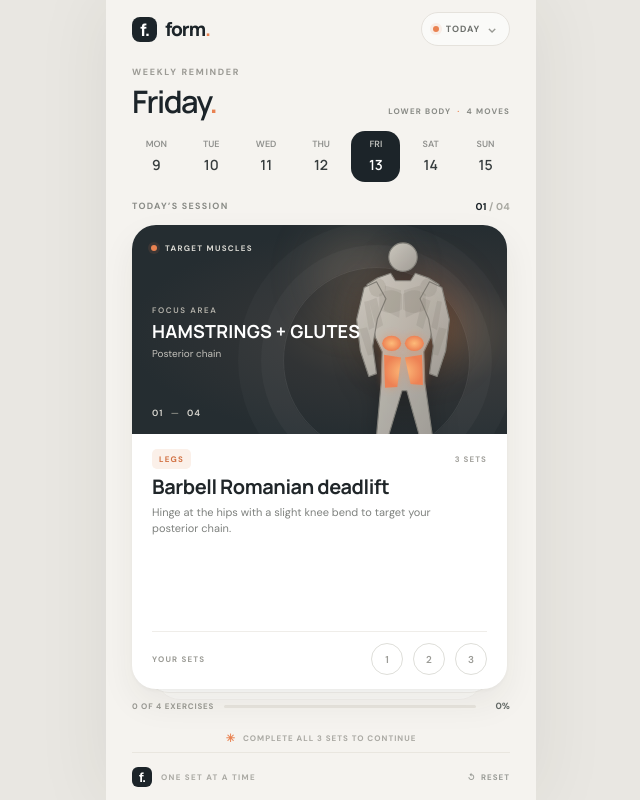
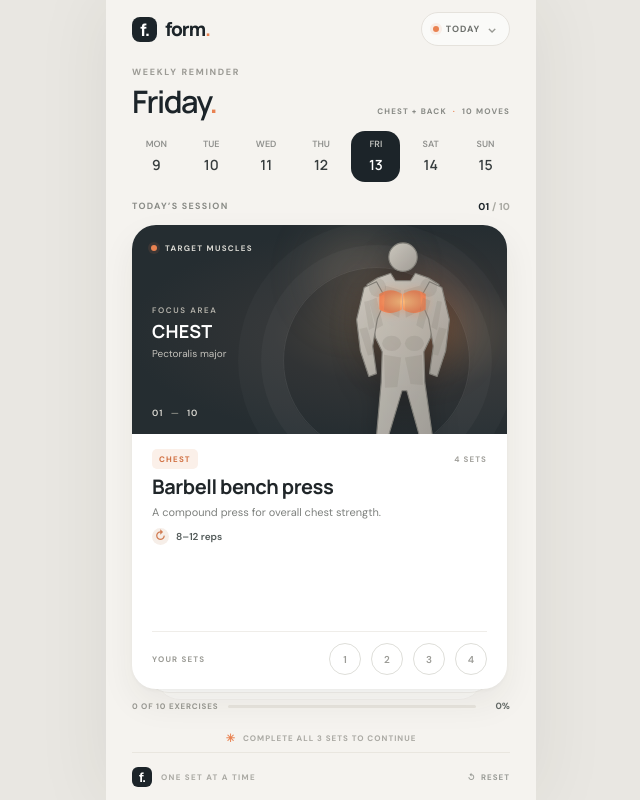
Before and after one commit to EmmanualJanuarie/GYM-STUFF, a plain HTML site: page index.html in a window 1280 px wide. Both pictures are taken after a click on the button "Reset today's progress". Shown: the whole page, without its empty margins (319-959 px from the left). Drawn offline with Linux system fonts and the light colour scheme.

Commit message:
new updates

```diff
--- a/app.js
+++ b/app.js
@@ -1,39 +1,45 @@
-const upperBody = [
-  { category: 'CHEST', target: 'CHEST', anatomy: 'Pectoralis major', name: 'Dumbbell chest press', description: 'Main compound move for overall pec mass.', weight: '17.5 kg › 22.5 kg › 20 kg', muscle: 'chest' },
-  { category: 'CHEST', target: 'CHEST', anatomy: 'Pectoralis major', name: 'Dumbbell chest flies', description: 'Isolation move to stretch and target the pecs.', weight: '10 kg dumbbells', muscle: 'chest' },
-  { category: 'CHEST', target: 'CHEST + LATS', anatomy: 'Pectorals · latissimus dorsi', name: 'Dumbbell pullovers', description: 'A finishing stretch that works both chest and lats.', weight: '7.5 kg dumbbells', muscle: 'chest back' },
-  { category: 'CHEST', target: 'CHEST + TRICEPS', anatomy: 'Pectorals · triceps', name: 'Narrow-grip dumbbell press', description: 'A high-rep finisher with a close hand position.', weight: '7.5 kg dumbbells', muscle: 'chest triceps' },
-  { category: 'BACK', target: 'MID BACK', anatomy: 'Rhomboids · latissimus dorsi', name: 'Overhand bent-over row', description: 'Keep your torso more horizontal; pull the bar to your lower belly.', muscle: 'back' },
-  { category: 'BACK', target: 'LOWER LATS', anatomy: 'Latissimus dorsi · biceps', name: 'Underhand bent-over row', description: 'Keep your torso more upright and pull toward your upper belly.', muscle: 'back biceps' },
-  { category: 'BACK', target: 'UPPER BACK', anatomy: 'Trapezius · rhomboids', name: 'Pendlay row', description: 'Start each rep from the floor with your torso parallel to it.', muscle: 'back' },
-  { category: 'BACK', target: 'POSTERIOR CHAIN', anatomy: 'Hamstrings · glutes · lower back', name: 'Romanian deadlift', description: 'Hinge at the hips with a slight knee bend; slide the bar down your thighs.', muscle: 'legs glutes' },
-  { category: 'SHOULDERS', target: 'FRONT DELTS', anatomy: 'Anterior deltoid', name: 'Seated dumbbell shoulder press', description: 'Press from shoulder height overhead, with support from your side delts.', muscle: 'shoulders' },
-  { category: 'SHOULDERS', target: 'SIDE DELTS', anatomy: 'Medial deltoid', name: 'Seated dumbbell lateral raise', description: 'Lift out to the sides until your dumbbells reach shoulder level.', muscle: 'shoulders' },
-  { category: 'SHOULDERS', target: 'FRONT DELTS', anatomy: 'Anterior deltoid', name: 'Seated dumbbell front raise', description: 'Raise your dumbbells straight in front of you to shoulder height.', muscle: 'shoulders' },
-  { category: 'SHOULDERS', target: 'REAR DELTS', anatomy: 'Posterior deltoid', name: 'Seated dumbbell bent-over reverse fly', description: 'Hinge forward and fly your dumbbells out to the sides.', muscle: 'shoulders' },
-  { category: 'BICEPS', target: 'BICEPS', anatomy: 'Biceps · short head', name: 'Lateral bicep curl with supination', description: 'Curl with palms facing in, rotating them outward at the top.', muscle: 'biceps' },
-  { category: 'BICEPS', target: 'BICEPS', anatomy: 'Biceps · long head', name: 'Single-arm drag curl', description: 'Lean slightly and drag the dumbbell up along your torso.', muscle: 'biceps' },
-  { category: 'BICEPS', target: 'BICEPS + FOREARMS', anatomy: 'Brachialis · brachioradialis', name: 'Cross-body hammer curl', description: 'Curl across your torso toward the opposite shoulder, keeping a neutral grip.', muscle: 'biceps forearms' },
-  { category: 'TRICEPS', target: 'TRICEPS', anatomy: 'Triceps · lateral head', name: 'Bent-over dumbbell tricep kickbacks', description: 'Hinge at the hips and extend the dumbbell straight back.', muscle: 'triceps' },
-  { category: 'TRICEPS', target: 'TRICEPS', anatomy: 'Triceps · long head', name: 'Single-arm overhead dumbbell tricep extension', description: 'Hold one dumbbell overhead and lower it behind your head.', muscle: 'triceps' },
-  { category: 'TRICEPS', target: 'TRICEPS', anatomy: 'Triceps · long head', name: 'Two-handed overhead dumbbell tricep extension', description: 'Use both hands on one dumbbell for a stable overhead extension.', muscle: 'triceps' },
-  { category: 'TRICEPS', target: 'TRICEPS + CHEST', anatomy: 'Triceps · pectorals', name: 'Close-grip dumbbell press/extension', description: 'A narrow-grip press from your chest that emphasizes the triceps.', muscle: 'triceps chest' },
-  { category: 'FOREARMS', target: 'INNER FOREARMS', anatomy: 'Wrist flexors', name: 'Dumbbell wrist curls', description: 'Use a palms-up, supinated grip to work the inner forearms.', muscle: 'forearms' },
-  { category: 'FOREARMS', target: 'OUTER FOREARMS', anatomy: 'Wrist extensors', name: 'Dumbbell wrist extensions', description: 'Use a palms-down, pronated grip to work the outer forearms.', muscle: 'forearms' },
-  { category: 'FOREARMS', target: 'FOREARMS', anatomy: 'Brachioradialis', name: 'Concentration hammer curls', description: 'Use a neutral hammer grip to emphasize the muscle along the top of the forearm.', muscle: 'forearms' },
-  { category: 'FOREARMS', target: 'FOREARMS', anatomy: 'Radial wrist muscles', name: 'Dumbbell radial deviation', description: 'Hold one end of the dumbbell with both hands and move your wrist toward your thumb.', muscle: 'forearms' },
-  { category: 'FOREARMS', target: 'FOREARMS', anatomy: 'Ulnar wrist muscles', name: 'Dumbbell ulnar deviation', description: 'Hold the dumbbell closer to your thumb and move your wrist toward your pinky.', muscle: 'forearms' },
+const chestBack = [
+  { category: 'CHEST', target: 'CHEST', anatomy: 'Pectoralis major', name: 'Barbell bench press', sets: 4, reps: '8–12', description: 'A compound press for overall chest strength.', muscle: 'chest' },
+  { category: 'CHEST', target: 'UPPER CHEST', anatomy: 'Clavicular pectorals', name: 'Incline barbell bench press', sets: 4, reps: '8–12', description: 'Press on an incline to emphasize the upper chest.', muscle: 'chest' },
+  { category: 'CHEST', target: 'CHEST + TRICEPS', anatomy: 'Pectorals · triceps', name: 'Close-grip barbell press', sets: 3, reps: '10–12', description: 'Use a close hand position to bring the triceps into the press.', muscle: 'chest triceps' },
+  { category: 'CHEST', target: 'CHEST', anatomy: 'Pectoralis major', name: 'Dumbbell chest fly', sets: 4, reps: '10–15', description: 'Open your arms in a controlled arc to stretch and work the chest.', muscle: 'chest' },
+  { category: 'CHEST', target: 'CHEST + LATS', anatomy: 'Pectorals · latissimus dorsi', name: 'Dumbbell pullover', sets: 3, reps: '10–12', description: 'Lower the dumbbell behind your head for a chest and lat stretch.', muscle: 'chest back' },
+  { category: 'BACK', target: 'MID BACK', anatomy: 'Rhomboids · latissimus dorsi', name: 'Overhand barbell bent-over row', sets: 4, reps: '8–12', description: 'Keep your torso hinged and pull the bar toward your lower belly.', muscle: 'back' },
+  { category: 'BACK', target: 'LOWER LATS', anatomy: 'Latissimus dorsi · biceps', name: 'Underhand barbell bent-over row', sets: 4, reps: '8–12', description: 'Use an underhand grip and pull the bar toward your upper belly.', muscle: 'back biceps' },
+  { category: 'BACK', target: 'UPPER BACK', anatomy: 'Trapezius · rhomboids', name: 'Pendlay row', sets: 3, reps: '6–10', description: 'Start each strict rep from the floor with your torso parallel to it.', muscle: 'back' },
+  { category: 'BACK', target: 'POSTERIOR CHAIN', anatomy: 'Hamstrings · glutes · lower back', name: 'Barbell Romanian deadlift', sets: 4, reps: '8–12', description: 'Hinge at the hips with a slight knee bend; keep the bar close to your legs.', muscle: 'legs glutes' },
+  { category: 'BACK', target: 'REAR DELTS + BACK', anatomy: 'Posterior deltoid · upper back', name: 'Dumbbell reverse fly', sets: 3, reps: '12–15', description: 'Hinge forward and raise the dumbbells out to your sides.', muscle: 'shoulders back' },
 ];
 
-const lowerBody = [
-  { category: 'LEGS', target: 'HAMSTRINGS + GLUTES', anatomy: 'Posterior chain', name: 'Barbell Romanian deadlift', description: 'Hinge at the hips with a slight knee bend to target your posterior chain.', muscle: 'legs glutes' },
-  { category: 'LEGS', target: 'QUADRICEPS', anatomy: 'Quadriceps', name: 'Dumbbell goblet squat', description: 'Hold one dumbbell close to your chest as you squat.', muscle: 'legs' },
-  { category: 'LEGS', target: 'INNER THIGHS', anatomy: 'Adductors · glutes', name: 'Dumbbell sumo squat', description: 'Take a wide stance, point your toes out, and hold the dumbbell between your legs.', muscle: 'legs glutes' },
-  { category: 'LEGS', target: 'QUADS + GLUTES', anatomy: 'Quadriceps · gluteus maximus', name: 'Barbell squat', description: 'Use a comfortable, deeper range of motion to emphasize your glutes.', muscle: 'legs glutes' },
+const arms = [
+  { category: 'BICEPS', target: 'BICEPS', anatomy: 'Biceps · short head', name: 'Supinating dumbbell curl', sets: 4, reps: '10–12', description: 'Rotate your palms outward as you curl toward your shoulders.', muscle: 'biceps' },
+  { category: 'BICEPS', target: 'BICEPS', anatomy: 'Biceps · long head', name: 'Single-arm drag curl', sets: 3, reps: '10–12', description: 'Drag the dumbbell upward along your torso without swinging.', muscle: 'biceps' },
+  { category: 'BICEPS', target: 'BICEPS + FOREARMS', anatomy: 'Brachialis · brachioradialis', name: 'Cross-body hammer curl', sets: 4, reps: '10–12', description: 'Curl across your body with a neutral, hammer-style grip.', muscle: 'biceps forearms' },
+  { category: 'BICEPS', target: 'FOREARMS', anatomy: 'Brachioradialis', name: 'Concentration hammer curl', sets: 3, reps: '10–12', description: 'Keep a neutral grip to emphasize the muscle along the top of your forearm.', muscle: 'forearms' },
+  { category: 'BICEPS', target: 'BICEPS', anatomy: 'Biceps brachii', name: 'Alternating dumbbell curl', sets: 3, reps: '10–12', description: 'Curl one dumbbell at a time while keeping your upper arm steady.', muscle: 'biceps' },
+  { category: 'TRICEPS', target: 'TRICEPS', anatomy: 'Triceps · long head', name: 'Single-arm overhead extension', sets: 4, reps: '10–12', description: 'Lower one dumbbell behind your head, then extend your arm overhead.', muscle: 'triceps' },
+  { category: 'TRICEPS', target: 'TRICEPS', anatomy: 'Triceps · long head', name: 'Two-handed overhead extension', sets: 4, reps: '10–12', description: 'Hold one dumbbell with both hands and extend overhead.', muscle: 'triceps' },
+  { category: 'TRICEPS', target: 'TRICEPS', anatomy: 'Triceps · lateral head', name: 'Dumbbell kickbacks', sets: 3, reps: '12–15', description: 'Hinge forward and extend the dumbbells straight behind you.', muscle: 'triceps' },
+  { category: 'TRICEPS', target: 'TRICEPS + CHEST', anatomy: 'Triceps · pectorals', name: 'Close-grip dumbbell press', sets: 4, reps: '8–12', description: 'Press the dumbbells from your chest with a close grip.', muscle: 'triceps chest' },
+  { category: 'TRICEPS', target: 'TRICEPS', anatomy: 'Triceps', name: 'Dumbbell skull crushers', sets: 3, reps: '10–12', description: 'Lower the dumbbells toward either side of your forehead, then extend.', muscle: 'triceps' },
+];
+
+const shouldersLegs = [
+  { category: 'SHOULDERS', target: 'FRONT DELTS', anatomy: 'Anterior deltoid', name: 'Standing barbell shoulder press', sets: 4, reps: '8–12', description: 'Press the bar overhead from shoulder height while standing tall.', muscle: 'shoulders' },
+  { category: 'SHOULDERS', target: 'SIDE DELTS', anatomy: 'Medial deltoid', name: 'Seated dumbbell lateral raise', sets: 4, reps: '12–15', description: 'Raise the dumbbells out to your sides to shoulder height.', muscle: 'shoulders' },
+  { category: 'SHOULDERS', target: 'FRONT DELTS', anatomy: 'Anterior deltoid', name: 'Standing dumbbell front raise', sets: 3, reps: '10–12', description: 'Raise the dumbbells straight in front of you to shoulder height.', muscle: 'shoulders' },
+  { category: 'SHOULDERS', target: 'REAR DELTS', anatomy: 'Posterior deltoid', name: 'Seated bent-over reverse fly', sets: 4, reps: '12–15', description: 'Hinge forward while seated and fly the dumbbells out to the sides.', muscle: 'shoulders' },
+  { category: 'SHOULDERS', target: 'SHOULDERS + UPPER BACK', anatomy: 'Deltoids · trapezius', name: 'Dumbbell upright row', sets: 3, reps: '10–12', description: 'Guide the dumbbells upward in front of your body with control.', muscle: 'shoulders back' },
+  { category: 'LEGS', target: 'QUADRICEPS + GLUTES', anatomy: 'Quadriceps · gluteus maximus', name: 'Barbell back squat', sets: 4, reps: '8–12', description: 'Brace your core and squat through a comfortable, controlled range.', muscle: 'legs glutes' },
+  { category: 'LEGS', target: 'HAMSTRINGS + GLUTES', anatomy: 'Posterior chain', name: 'Barbell Romanian deadlift', sets: 4, reps: '8–12', description: 'Hinge at the hips with a slight knee bend to work the posterior chain.', muscle: 'legs glutes' },
+  { category: 'LEGS', target: 'CALVES', anatomy: 'Gastrocnemius · soleus', name: 'Standing calf raises', sets: 4, reps: '12–20', description: 'Rise onto your toes, pause briefly, and lower with control.', muscle: 'legs' },
+  { category: 'LEGS', target: 'CALVES', anatomy: 'Soleus', name: 'Seated calf raises', sets: 3, reps: '12–20', description: 'Raise and lower your heels while seated to work the calves.', muscle: 'legs' },
+  { category: 'LEGS', target: 'INNER THIGHS + GLUTES', anatomy: 'Adductors · gluteus maximus', name: 'Barbell sumo squat', sets: 3, reps: '10–12', description: 'Take a wide stance with toes turned out and squat with control.', muscle: 'legs glutes' },
 ];
 
 const dayNames = ['Monday', 'Tuesday', 'Wednesday', 'Thursday', 'Friday', 'Saturday', 'Sunday'];
-const sessions = { 0: upperBody, 1: lowerBody, 3: upperBody, 4: lowerBody };
+const sessions = { 0: chestBack, 1: arms, 2: shouldersLegs, 4: chestBack, 5: arms, 6: shouldersLegs };
+const splitNames = { 0: 'CHEST + BACK', 1: 'BICEPS + TRICEPS', 2: 'SHOULDERS + LEGS', 4: 'CHEST + BACK', 5: 'BICEPS + TRICEPS', 6: 'SHOULDERS + LEGS' };
 const dayPicker = document.querySelector('#day-picker');
 const today = new Date();
 const dayOffset = (today.getDay() + 6) % 7;
@@ -45,26 +51,26 @@ let currentIndex = 0;
 let setState = [];
 let advanceTimer;
 
-const els = Object.fromEntries(['day-title','day-subtitle','today-label','week-label','panel-kicker','panel-count','deck-wrap','exercise-card','target-title','target-caption','art-index','exercise-category','exercise-name','exercise-description','weight-row','exercise-weight','set-controls','progress-label','progress-fill','progress-percent','swipe-hint','rest-card','complete-card','next-session','complete-stat-count','reset-button'].map(id => [id, document.getElementById(id)]));
+const els = Object.fromEntries(['day-title','day-subtitle','today-label','week-label','panel-kicker','panel-count','deck-wrap','exercise-card','target-title','target-caption','art-index','exercise-category','exercise-name','exercise-description','set-total','exercise-reps','weight-row','exercise-weight','set-controls','progress-label','progress-fill','progress-percent','swipe-hint','rest-card','complete-card','next-session','complete-stat-count','reset-button'].map(id => [id, document.getElementById(id)]));
 
 function loadState() {
-  const key = `form-workout:${dateKey(selectedDates[selectedDay])}`;
+  const key = `form-workout-v2:${dateKey(selectedDates[selectedDay])}`;
   try { setState = JSON.parse(localStorage.getItem(key)) || []; } catch { setState = []; }
   const exercises = sessions[selectedDay] || [];
-  setState = exercises.map((_, i) => Array.isArray(setState[i]) ? [0, 1, 2].map(n => Boolean(setState[i][n])) : [false, false, false]);
+  setState = exercises.map((exercise, i) => Array.from({ length: exercise.sets }, (_, n) => Boolean(setState[i]?.[n])));
   currentIndex = Math.max(0, setState.findIndex(sets => !sets.every(Boolean)));
   if (setState.every(sets => sets.every(Boolean)) && exercises.length) currentIndex = exercises.length;
 }
 
 function saveState() {
-  try { localStorage.setItem(`form-workout:${dateKey(selectedDates[selectedDay])}`, JSON.stringify(setState)); } catch { /* Storage can be unavailable in private browsing. */ }
+  try { localStorage.setItem(`form-workout-v2:${dateKey(selectedDates[selectedDay])}`, JSON.stringify(setState)); } catch { /* Storage may be unavailable in private browsing. */ }
 }
 
 function renderDays() {
   dayPicker.innerHTML = '';
   dayNames.forEach((name, i) => {
+    const date = selectedDates[i];
     const button = document.createElement('button');
-    const date = selectedDates[i];
     button.type = 'button';
     button.className = `day-chip${i === selectedDay ? ' active' : ''}${i === dayOffset ? ' today' : ''}`;
     button.setAttribute('aria-label', `${name}, ${date.toLocaleDateString('en', { month: 'long', day: 'numeric' })}${i === dayOffset ? ', today' : ''}`);
@@ -84,9 +90,16 @@ function selectDay(index) {
 
 function completedCount() { return setState.filter(sets => sets?.every(Boolean)).length; }
 
+function nextWorkoutDay(fromDay) {
+  for (let offset = 1; offset <= 7; offset += 1) {
+    const candidate = (fromDay + offset) % 7;
+    if (sessions[candidate]) return candidate;
+  }
+  return 0;
+}
+
 function render() {
-  // The deck reuses one card element; clear any previous card's exit animation
-  // before painting the next exercise into it.
+  // The deck reuses one card element; clear any previous card's exit animation before repainting it.
   els['exercise-card'].classList.remove('leaving');
   const exercises = sessions[selectedDay] || [];
   const isRest = exercises.length === 0;
@@ -95,7 +108,7 @@ function render() {
   els['day-title'].innerHTML = `${dayNames[selectedDay]}<span class="heading-period">.</span>`;
   els['today-label'].textContent = selectedDay === dayOffset ? 'TODAY' : date.toLocaleDateString('en', { month: 'short', day: 'numeric' }).toUpperCase();
   els['week-label'].textContent = 'WEEKLY REMINDER';
-  els['day-subtitle'].innerHTML = isRest ? 'REST DAY <span>·</span> RECOVER' : `${selectedDay === 0 || selectedDay === 3 ? 'UPPER BODY' : 'LOWER BODY'} <span>·</span> ${exercises.length} MOVES`;
+  els['day-subtitle'].innerHTML = isRest ? 'REST DAY <span>·</span> RECOVER' : `${splitNames[selectedDay]} <span>·</span> ${exercises.length} MOVES`;
   els['panel-kicker'].textContent = isRest ? 'YOUR WEEKLY RHYTHM' : selectedDay === dayOffset ? 'TODAY’S SESSION' : `${dayNames[selectedDay].toUpperCase()} SESSION`;
   els['deck-wrap'].classList.toggle('hidden', isRest || currentIndex >= exercises.length);
   els['rest-card'].classList.toggle('hidden', !isRest);
@@ -105,10 +118,8 @@ function render() {
   els['swipe-hint'].classList.toggle('hidden', isRest || currentIndex >= exercises.length);
 
   if (isRest) {
-    const nextDay = (selectedDay + 1) % 7;
-    const nextSessionDay = [0, 1, 3, 4].includes(nextDay) ? nextDay : (nextDay === 2 || nextDay === 5 ? (nextDay === 2 ? 3 : 0) : 0);
-    const split = nextSessionDay === 0 || nextSessionDay === 3 ? 'UPPER BODY' : 'LOWER BODY';
-    els['next-session'].textContent = `${dayNames[nextSessionDay].toUpperCase()} · ${split}`;
+    const nextDay = nextWorkoutDay(selectedDay);
+    els['next-session'].textContent = `${dayNames[nextDay].toUpperCase()} · ${splitNames[nextDay]}`;
     return;
   }
 
@@ -132,6 +143,8 @@ function render() {
   els['exercise-category'].textContent = exercise.category;
   els['exercise-name'].textContent = exercise.name;
   els['exercise-description'].textContent = exercise.description;
+  els['set-total'].textContent = `${exercise.sets} SETS`;
+  els['exercise-reps'].textContent = `${exercise.reps} reps`;
   els['weight-row'].classList.toggle('hidden', !exercise.weight);
   if (exercise.weight) els['exercise-weight'].textContent = exercise.weight;
   document.querySelectorAll('.muscle-zone').forEach(zone => zone.classList.toggle('on', exercise.muscle.split(' ').some(muscle => zone.classList.contains(`zone-${muscle}`))));
@@ -154,8 +167,7 @@ function toggleSet(setNumber) {
   saveState();
   render();
   if (setState[currentIndex].every(Boolean)) {
-    const card = els['exercise-card'];
-    card.classList.add('leaving');
+    els['exercise-card'].classList.add('leaving');
     advanceTimer = setTimeout(() => {
       currentIndex += 1;
       saveState();
@@ -167,7 +179,7 @@ function toggleSet(setNumber) {
 els['reset-button'].addEventListener('click', () => {
   clearTimeout(advanceTimer);
   if (sessions[selectedDay]) {
-    setState = sessions[selectedDay].map(() => [false, false, false]);
+    setState = sessions[selectedDay].map(exercise => Array(exercise.sets).fill(false));
     currentIndex = 0;
     saveState();
     render();
--- a/index.html
+++ b/index.html
@@ -55,9 +55,10 @@
               <span class="art-index" id="art-index">01 <span>—</span> 24</span>
             </div>
             <div class="exercise-content">
-              <div class="exercise-meta"><span class="category-pill" id="exercise-category">CHEST</span><span class="set-total">3 SETS</span></div>
+              <div class="exercise-meta"><span class="category-pill" id="exercise-category">CHEST</span><span class="set-total" id="set-total">4 SETS</span></div>
               <h2 id="exercise-name">Dumbbell chest press</h2>
               <p class="exercise-description" id="exercise-description">Main compound move for overall pec mass.</p>
+              <div class="rep-row" id="rep-row"><span class="rep-icon">↻</span><span id="exercise-reps">8–12 reps</span></div>
               <div class="weight-row" id="weight-row"><span class="weight-icon">↗</span><span id="exercise-weight">17.5 kg <i>›</i> 22.5 kg <i>›</i> 20 kg</span></div>
               <div class="set-row" aria-label="Mark completed sets">
                 <span class="set-row-label">YOUR SETS</span>
```
Also changed, not shown: style.css.
